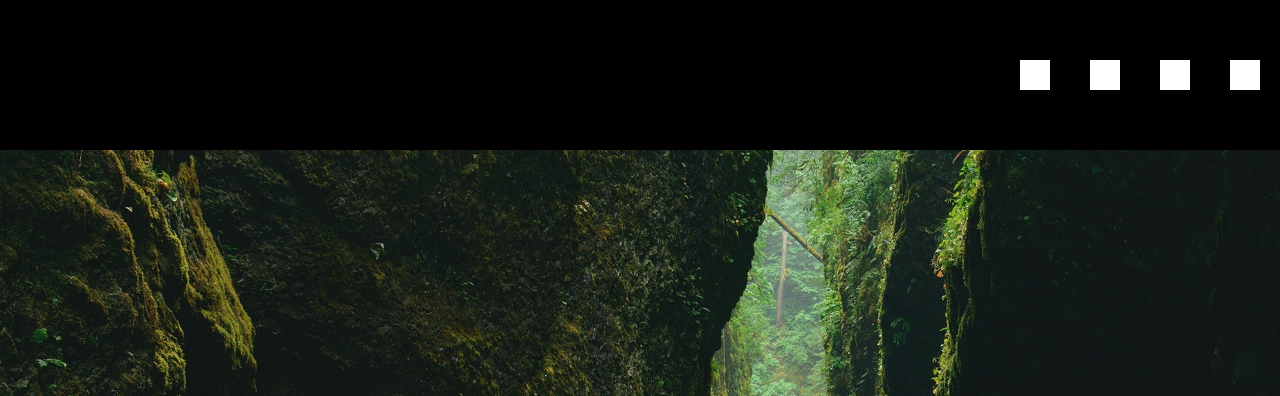
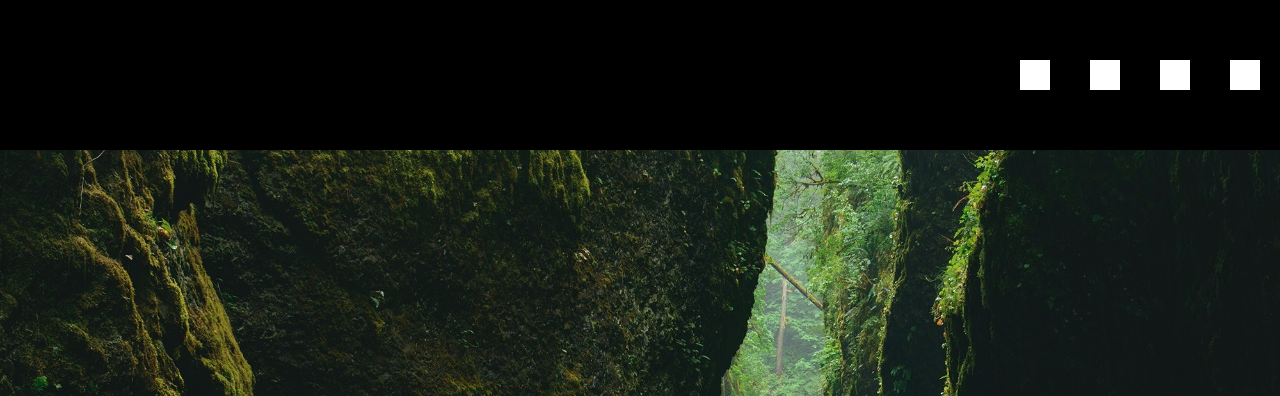
Before and after one commit to camchristensen1/camchristensen1.github.io, a website: page index.html in a window 1280 px wide. Shown: the top 396 px of the page. Drawn offline with nearby package versions, Linux system fonts and the light colour scheme.

Commit message:
collection image height

```diff
--- a/css/stylesheet.css
+++ b/css/stylesheet.css
@@ -250,7 +250,7 @@ Homepage
 
 .homepage main .wrap .projects-container .collection ul li .collection-item__content { height: 100%; }
 
-.homepage main .wrap .projects-container .collection ul li .collection-item__content .collection-item-image.image { height: 100%; }
+.homepage main .wrap .projects-container .collection ul li .collection-item__content .collection-item-image.image { height: 100vh; }
 
 .homepage main .wrap .projects-container .collection ul li .collection-item__content .collection-item-image.image img { display: none; }
 
```
